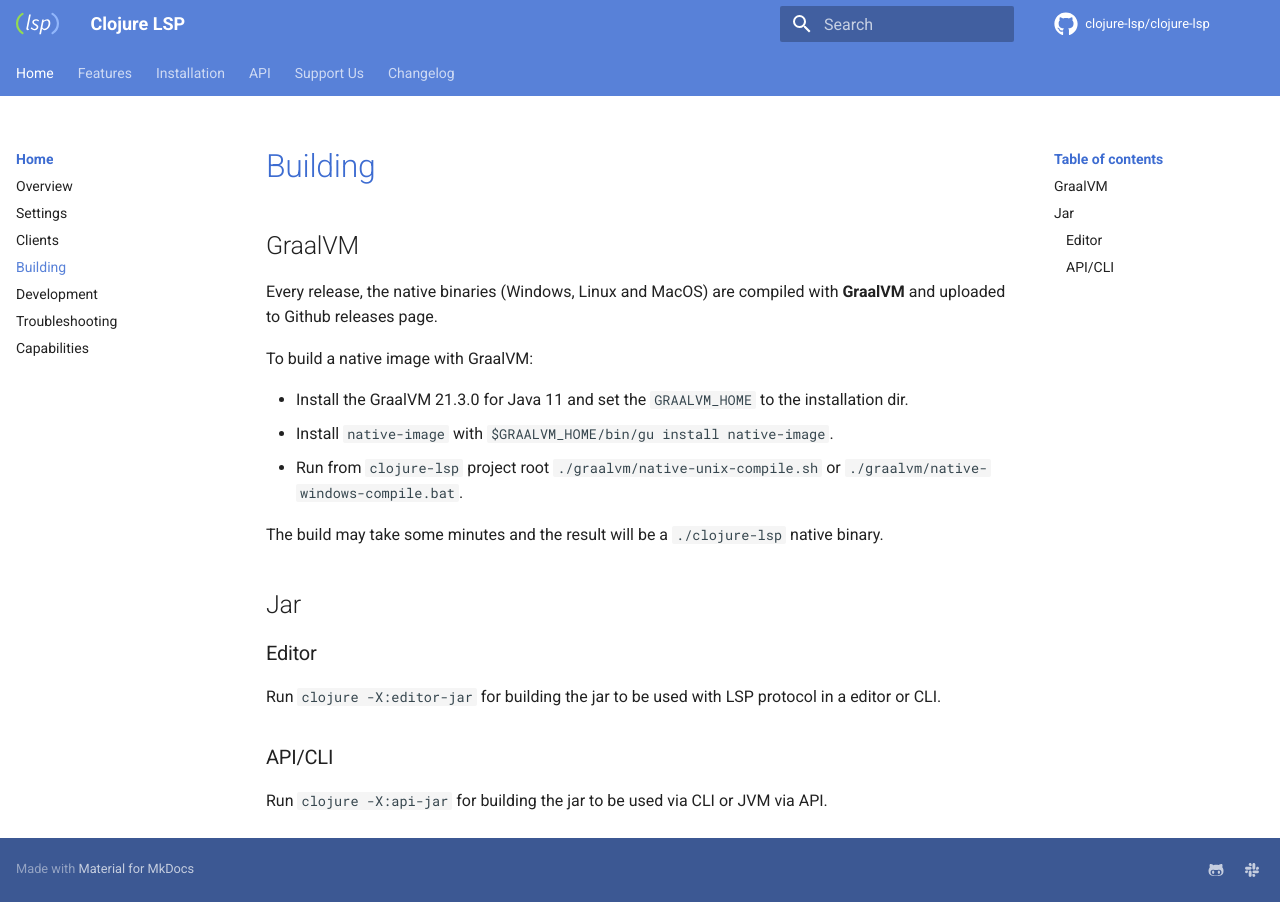
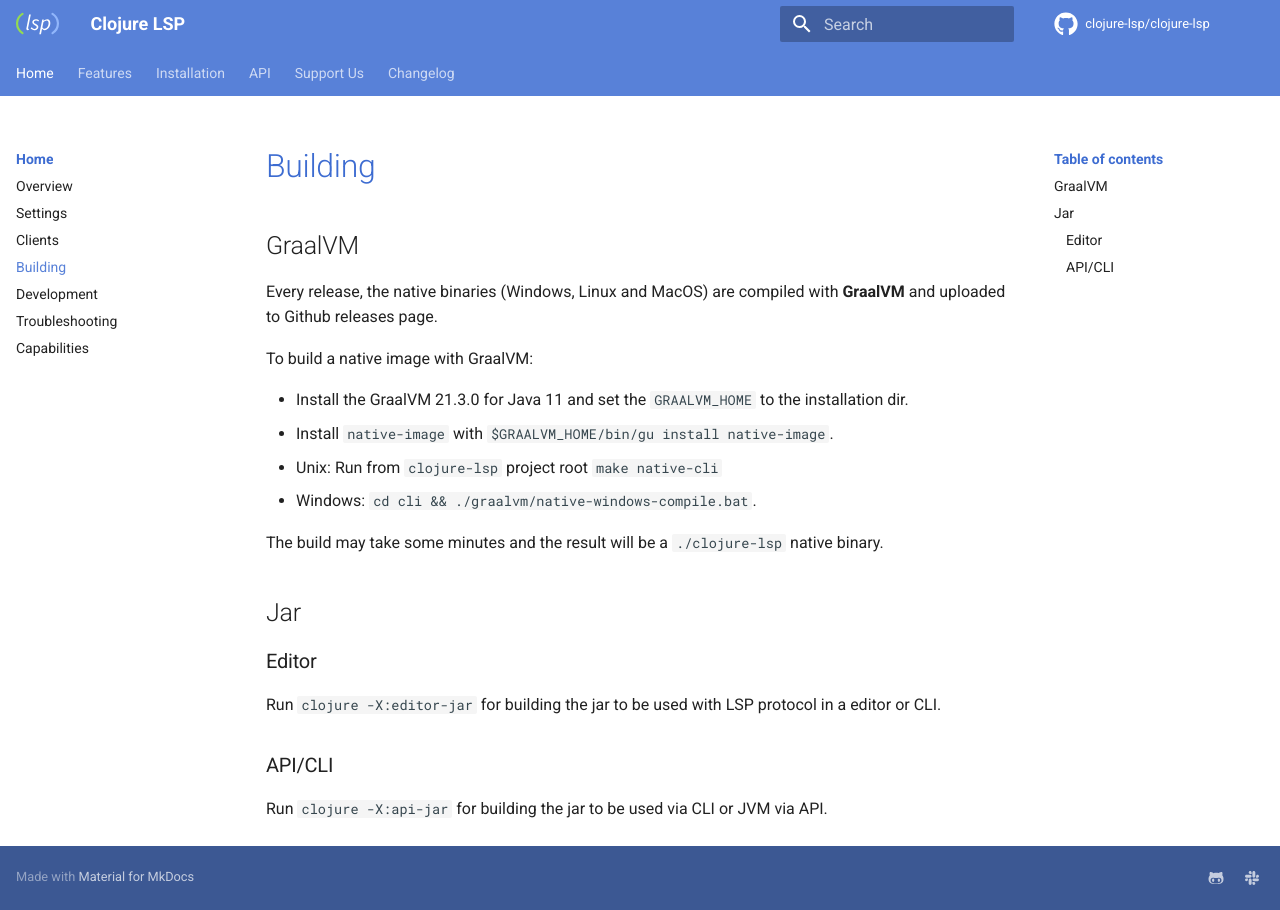
Before and after one commit to clojure-lsp/clojure-lsp, an MkDocs documentation site: the page built from docs/building.md, in a window 1280 px wide. Built offline with MkDocs 1.6.1 and Material for MkDocs 9.7.7, drawn with Linux system fonts in a browser that asks for light colours; comment, search, counter and statistics services are not loaded.

Commit message:
Fix tasks

```diff
--- a/docs/building.md
+++ b/docs/building.md
@@ -8,7 +8,8 @@ To build a native image with GraalVM:
 
 - Install the GraalVM 21.3.0 for Java 11 and set the `GRAALVM_HOME` to the installation dir.
 - Install `native-image` with `$GRAALVM_HOME/bin/gu install native-image`.
-- Run from `clojure-lsp` project root `./graalvm/native-unix-compile.sh` or `./graalvm/native-windows-compile.bat`.
+- Unix: Run from `clojure-lsp` project root `make native-cli`
+- Windows: `cd cli && ./graalvm/native-windows-compile.bat`.
 
 The build may take some minutes and the result will be a `./clojure-lsp` native binary.
 
```
Also changed, not shown: 2 other files.
